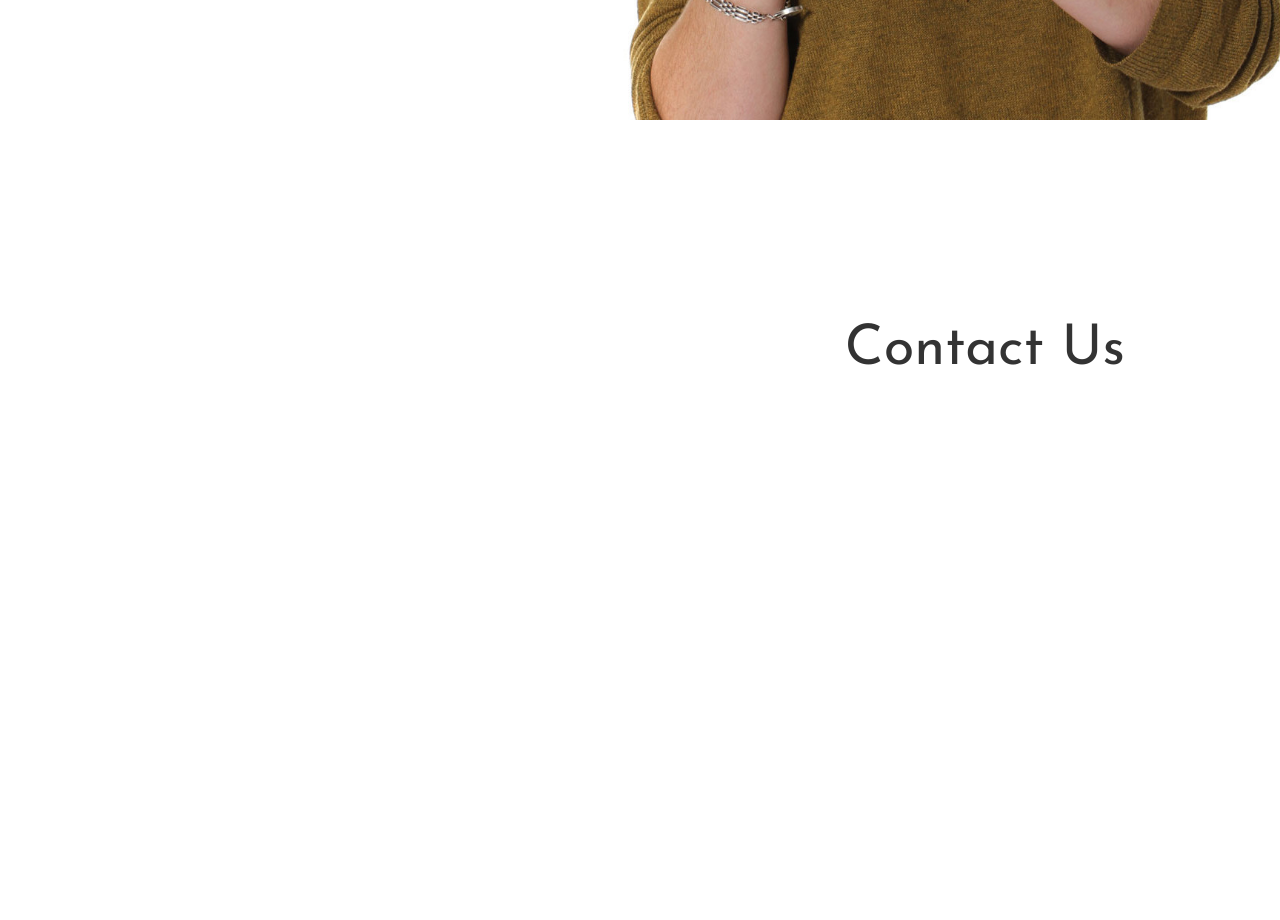
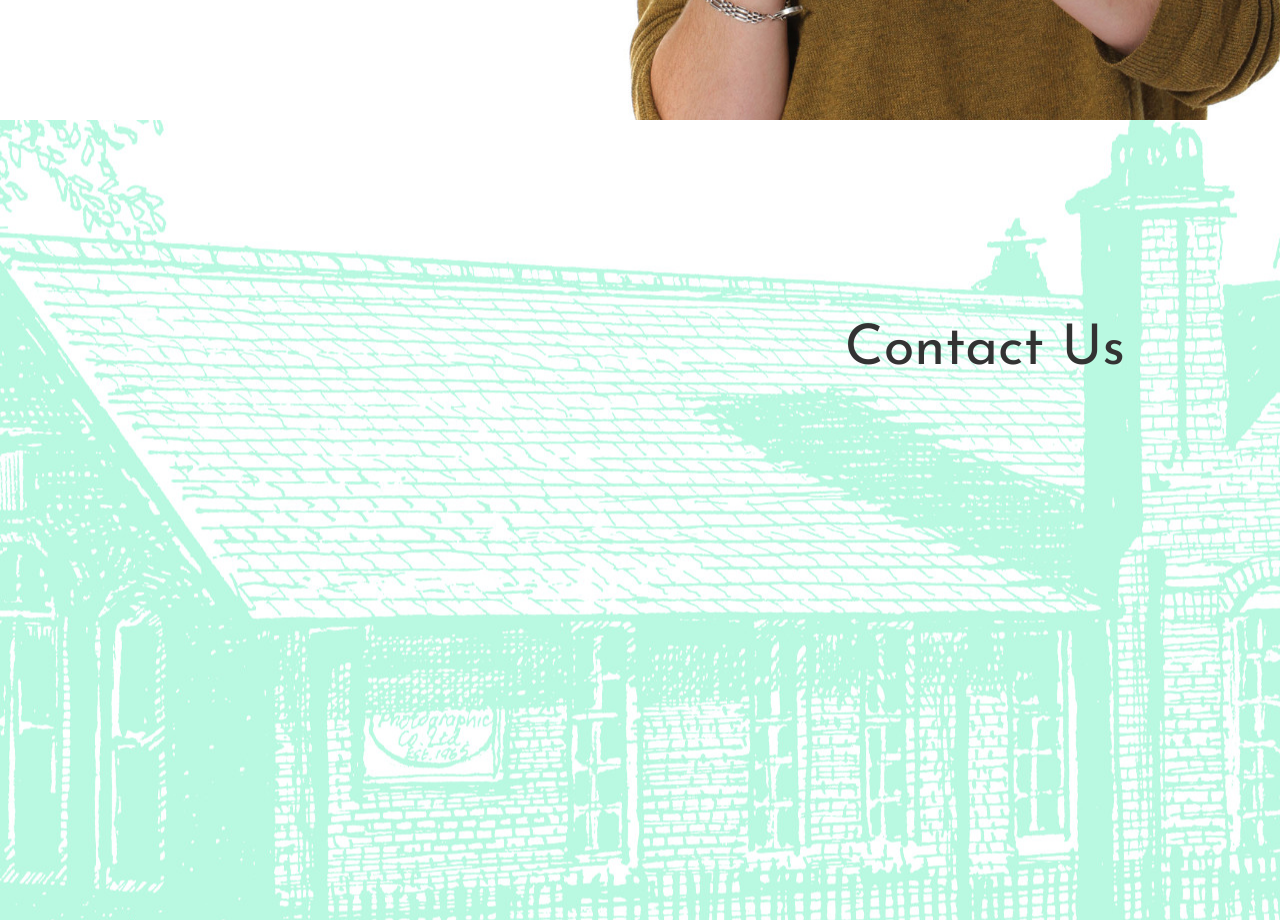
Before and after one commit to BraiswickCam/braiswick-site-alt, a plain HTML site: page test.html in a window 1280 px wide. Shown: the part 3080-4000 px from the top of the page. Drawn offline with nearby package versions, Linux system fonts and the light colour scheme; a small style sheet from the web is missing.

Commit message:
Add contact background

```diff
--- a/stylesheet.css
+++ b/stylesheet.css
@@ -102,6 +102,10 @@ p {
 .slide-four {
     background: url(bg_img/draft2.jpg) no-repeat center center;
     background-size: cover;
+}
+
+.slide-five {
+    background: url(bg_img/BraiswickSketchBGColoured.jpg) no-repeat center center;
 }
 
 .content {
```
Also changed, not shown: bg_img/BraiswickSketchBGColoured.jpg (added).
